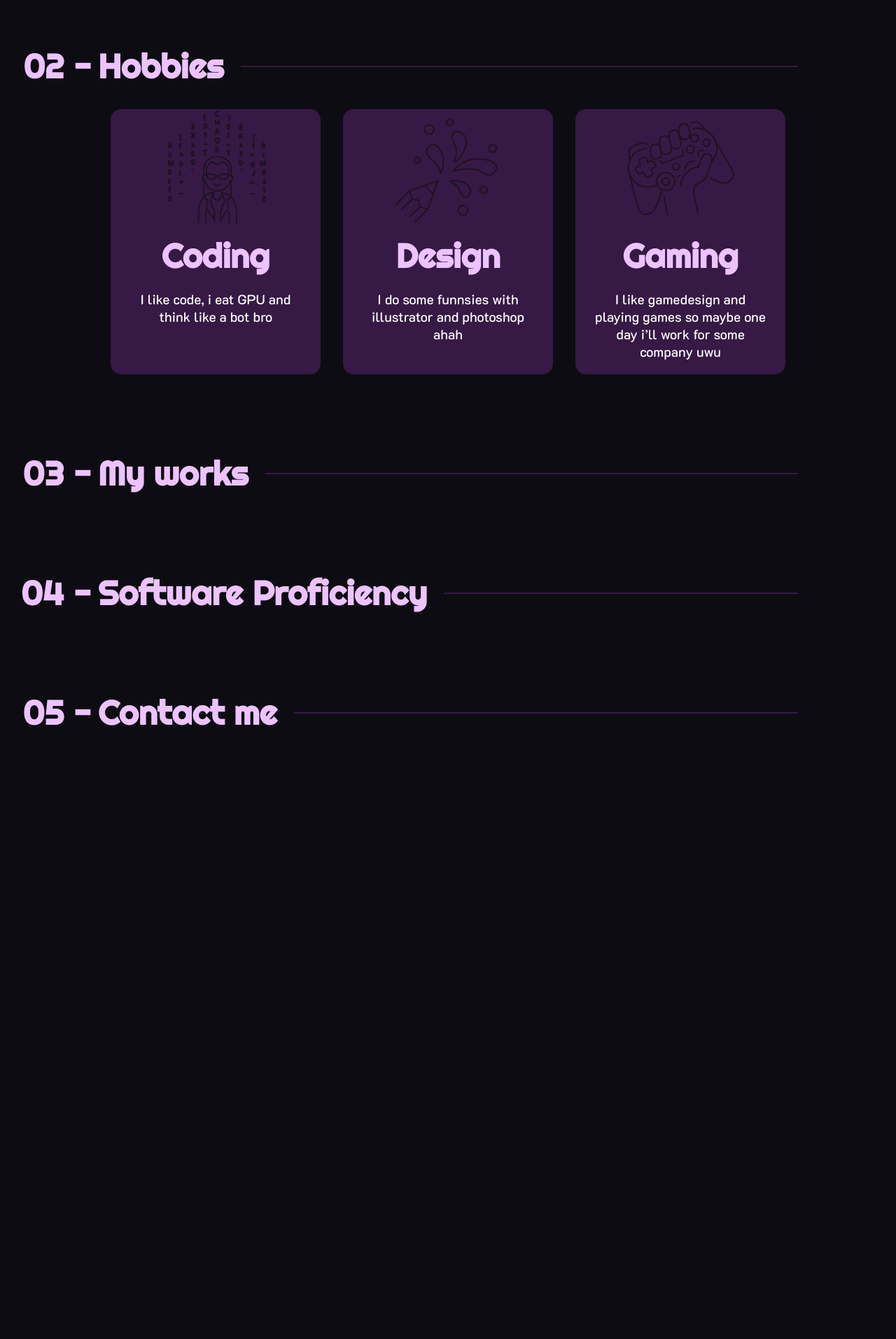
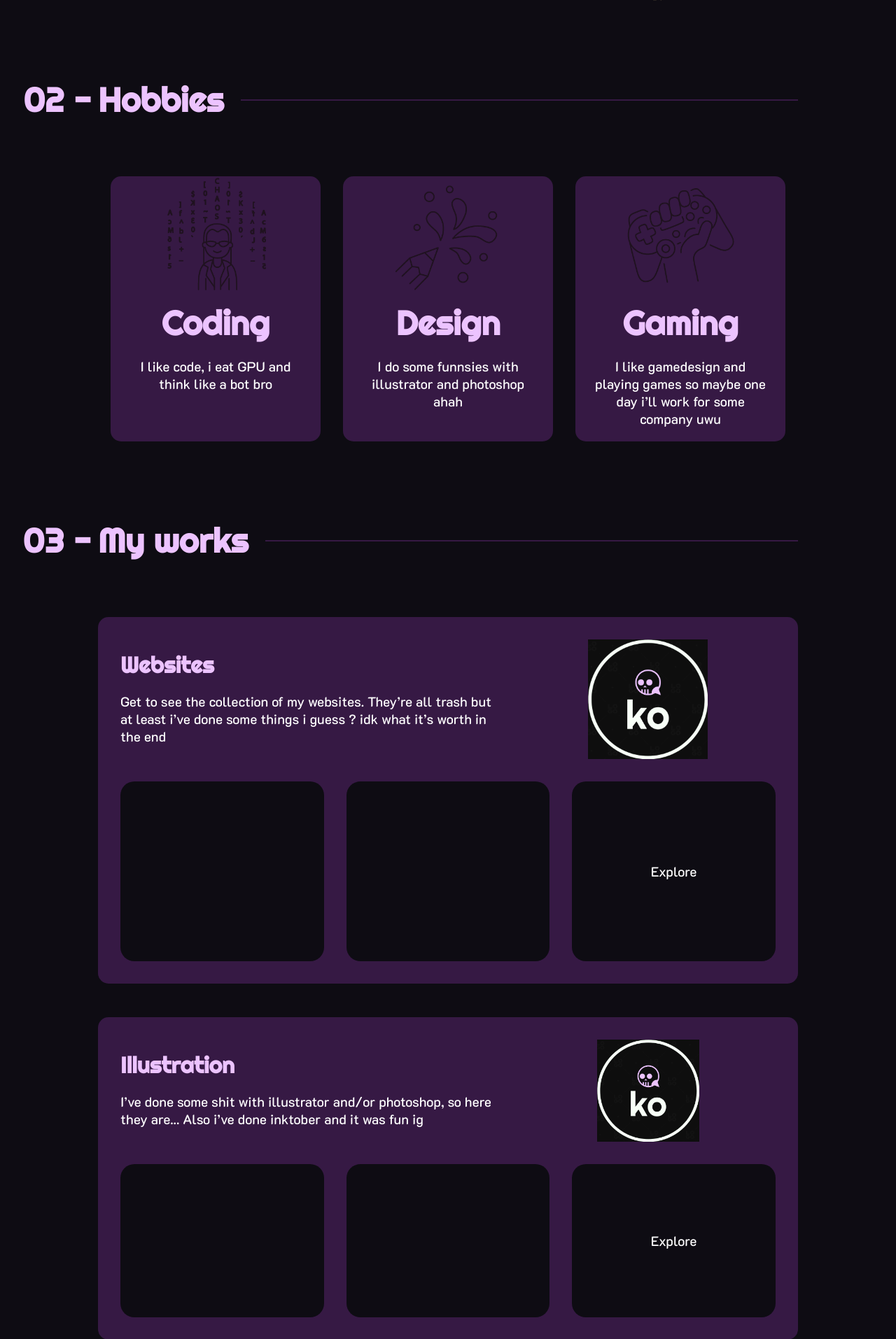
Before and after one commit to mchauveni/portfolio_2022, a PHP site: page / in a window 1280 px wide. Shown: the part 1654-3568 px from the top of the page at 70% size. Before the commit the page ends 2691 px from the top, so only its background shows below. Run offline with PHP 8.4, Linux system fonts and the light colour scheme.

Commit message:
finished header & started work section

```diff
--- a/assets/css/style.css
+++ b/assets/css/style.css
@@ -15,7 +15,7 @@ section {
 }
 
 .section_content {
-    margin-top: 2rem;
+    margin-top: 5rem;
 }
 
 header {
@@ -23,7 +23,7 @@ header {
     height: 7rem;
     z-index: 1000000;
     position: fixed;
-    background-color: var(--txt-secondary);
+    background-color: var(--bg-main-opacity);
     backdrop-filter: blur(3px);
     display: flex;
     flex-direction: row;
@@ -54,8 +54,6 @@ header nav ul {
     gap: 3rem;
     font-size: 1.5rem;
 }
-
-header nav ul li {}
 
 #hero {
     max-width: 1400px;
@@ -92,27 +90,6 @@ header nav ul li {}
     transform-origin: top center;
     transform: translateY(-20%);
 }
-
-/* #about .section_content img {
-    width: 100%;
-    height: 100%;
-    border: 5px solid var(--bg-secondary);
-    border-radius: 15px;
-} */
-
-/*
-#about .section_content .img-wrapper:after {
-    content: "";
-    width: 100%;
-    height: 100%;
-    position: absolute;
-    border: 5px solid var(--bg-secondary);
-    border-radius: 15px;
-    top: 1rem;
-    left: 1rem;
-    z-index: -1;
-    transition: 300ms;
-} */
 
 #about .section_content .img-wrapper:hover:after {
     top: 0.3rem;
@@ -153,3 +130,59 @@ header nav ul li {}
 #hobbies .card {
     text-align: center;
 }
+
+.work-sect {
+    background-color: var(--bg-secondary);
+    border-radius: 15px;
+    padding: 2rem;
+    margin: 3rem 0;
+    display: grid;
+    grid-template-rows: 2fr 3fr;
+    gap: 2rem;
+}
+
+.work-sect h3 {
+    margin: 1rem 0;
+}
+
+.ws-header {
+    display: grid;
+    grid-template-columns: 3fr 2fr;
+    gap: 1.5rem;
+    overflow: hidden;
+}
+
+.ws-icon {
+    width: 100%;
+    height: 100%;
+    background: center center / contain url("../../TOREMOVEFROMPROD/some_sort_of_logo.png") no-repeat;
+}
+
+.preview {
+    display: grid;
+    grid-template-columns: repeat(3, 1fr);
+    gap: 2rem;
+}
+
+.preview a {
+    display: block;
+    border-radius: 20px;
+    height: 100%;
+    background-color: var(--bg-main);
+}
+
+.preview .preview-explore {
+    text-decoration: none;
+    display: flex;
+    align-items: center;
+    justify-content: center;
+    transition-duration: 300ms;
+}
+
+.preview .preview-explore:hover {
+    background-color: var(--txt-secondary);
+}
+
+.preview .preview-explore:hover p {
+    color: var(--bg-main);
+}
--- a/assets/css/utils.css
+++ b/assets/css/utils.css
@@ -46,6 +46,10 @@ h2 {
     font-size: clamp(2rem, 10vw, 3rem);
 }
 
+h3 {
+    font-size: clamp(1.5rem, 10vw, 2rem);
+}
+
 h2.section_title {
     position: relative;
     display: flex;
--- a/index.php
+++ b/index.php
@@ -52,7 +52,6 @@ $texts = json_decode(file_get_contents('./assets/lang/en.json'));
         <section id="hobbies">
             <h2 class="section_title"><?php echo $texts->hobbies_title; ?></h2>
             <div class="section_content">
-
                 <div class="card">
                     <div class="img-wrapper">
                         <img src="./assets/img/coding.png" alt="">
@@ -82,7 +81,39 @@ $texts = json_decode(file_get_contents('./assets/lang/en.json'));
         <section id="works">
             <h2 class="section_title">My works</h2>
             <div class="section_content">
+                <div class="work-sect">
+                    <div class="ws-header">
+                        <div class="ws-content">
+                            <h3>Websites</h3>
+                            <p>Get to see the collection of my websites. They’re all trash but at least i’ve done some things i guess ? idk what it’s worth in the end</p>
+                        </div>
+                        <div class="ws-icon"></div>
+                    </div>
+                    <div class="preview">
+                        <a href=""></a>
+                        <a href=""></a>
+                        <a href="" class="preview-explore">
+                            <p>Explore</p>
+                        </a>
+                    </div>
+                </div>
 
+                <div class="work-sect">
+                    <div class="ws-header">
+                        <div class="ws-content">
+                            <h3>Illustration</h3>
+                            <p>I’ve done some shit with illustrator and/or photoshop, so here they are... Also i’ve done inktober and it was fun ig</p>
+                        </div>
+                        <div class="ws-icon"></div>
+                    </div>
+                    <div class="preview">
+                        <a href=""></a>
+                        <a href=""></a>
+                        <a href="" class="preview-explore">
+                            <p>Explore</p>
+                        </a>
+                    </div>
+                </div>
             </div>
         </section>
 
```
